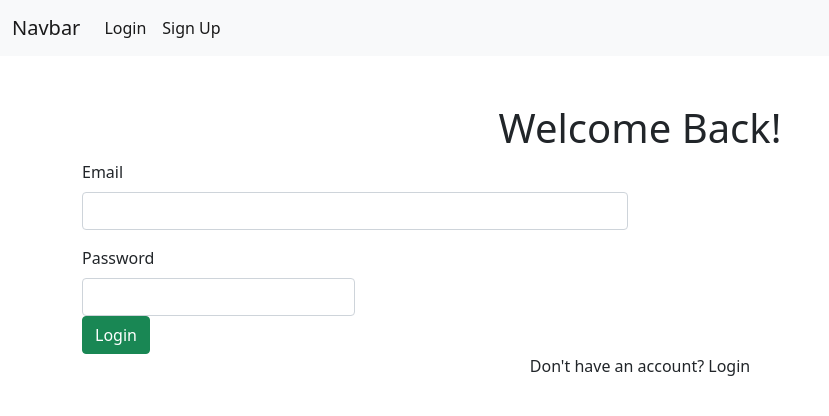
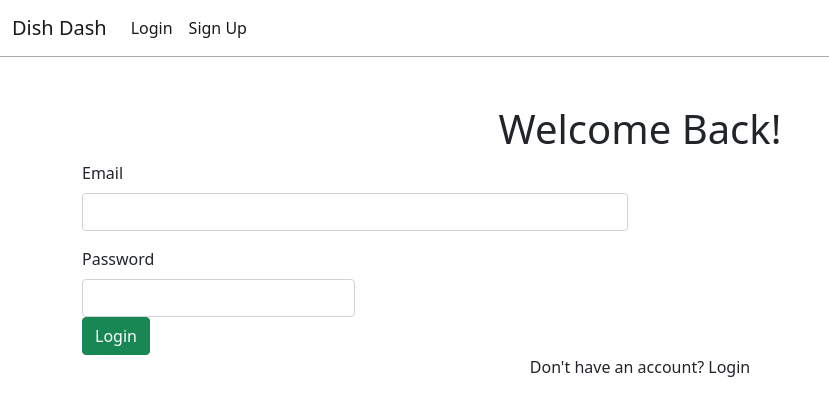
Before and after one commit to emilyzimmerman/Dish-Dash-Client, an Angular app: page /login in a window 1280 px wide. Shown: the top 416 px of the page, without its empty margins (0-829 px from the left). Built offline with nearby package versions, Linux system fonts and the light colour scheme.

Commit message:
Updated Navbar

```diff
--- a/src/app/shared/models/user.model.ts
+++ b/src/app/shared/models/user.model.ts
@@ -4,6 +4,7 @@ export class User {
     public first_name: string,
     public last_name: string,
     public email: string,
+    public username: string,
     public token: any
   ) {}
 }
--- a/src/app/shared/nav/nav.component.css
+++ b/src/app/shared/nav/nav.component.css
@@ -0,0 +1,7 @@
+nav{
+  color:black !important;
+  background-color: white !important;
+  border-bottom: 1px solid rgb(173, 169, 169);
+  margin-bottom: 1rem;
+  padding-bottom: 1 rem;
+}
--- a/src/app/shared/nav/nav.component.html
+++ b/src/app/shared/nav/nav.component.html
@@ -1,6 +1,6 @@
 <nav class="navbar navbar-expand-lg navbar-light bg-light">
   <div class="container-fluid">
-    <a class="navbar-brand" href="#">Navbar</a>
+    <a class="navbar-brand" routerLink="/home">Dish Dash</a>
     <button class="navbar-toggler" type="button" data-bs-toggle="collapse" data-bs-target="#navbarSupportedContent" aria-controls="navbarSupportedContent" aria-expanded="false" aria-label="Toggle navigation">
       <span class="navbar-toggler-icon"></span>
     </button>
@@ -13,6 +13,12 @@
           <a class="nav-link active" aria-current="page" routerLink="/signup">Sign Up</a>
         </li>
         <li class="nav-item" *ngIf="currentUser">
+          <a class="nav-link">Welcome {{currentUser.username}}!</a>
+        </li>
+        <li class="nav-item" *ngIf="currentUser">
+          <a class="nav-link active" aria-current="page" routerLink="/profile/{{currentUser.username}}">My Dashboard</a>
+        </li>
+        <li class="nav-item" *ngIf="currentUser">
           <a class="nav-link active" aria-current="page" (click)="onLogout()">Logout</a>
         </li>
       </ul>
```
